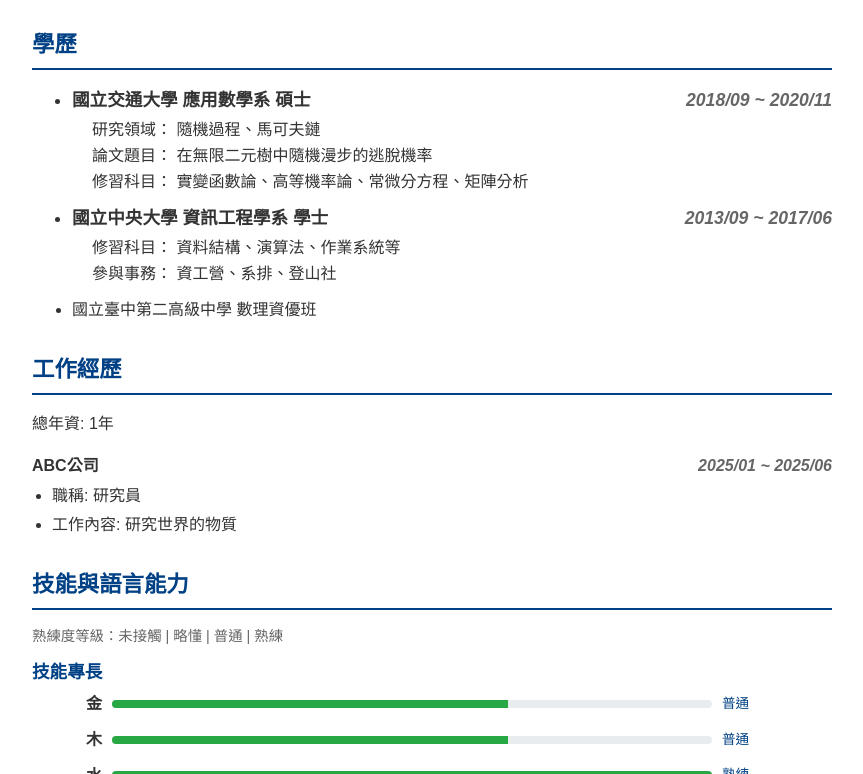
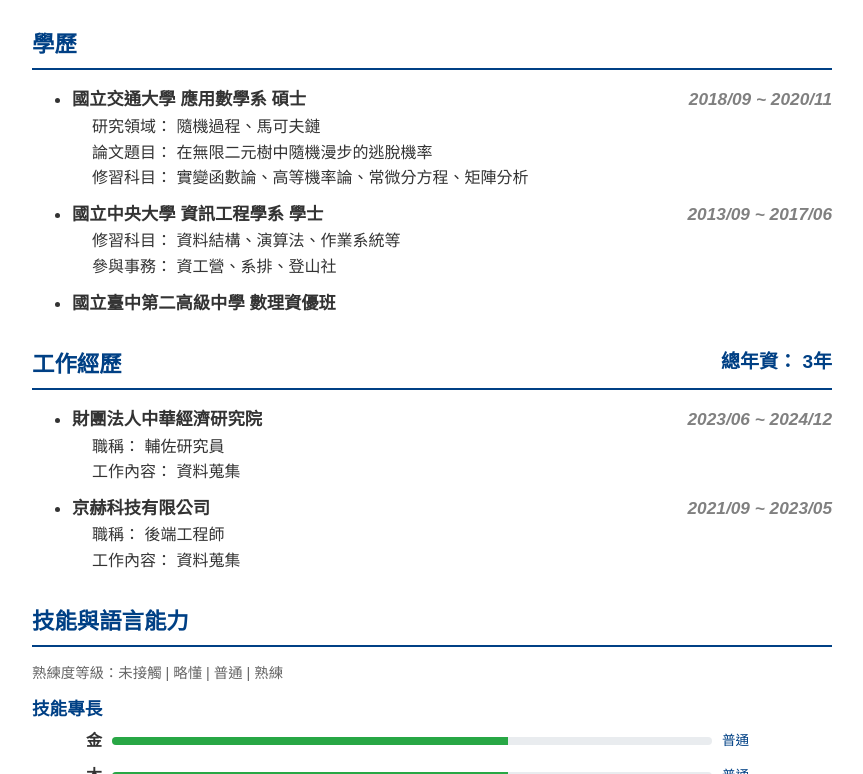
Before and after one commit to s911128/s911128.github.io, a plain HTML site: page index.html in a window 1280 px wide. Shown: the part 562-1336 px from the top of the page, without its empty margins (208-1071 px from the left). Drawn offline with Linux system fonts and the light colour scheme.

Commit message:
完成學歷與工作經歷的排版

```diff
--- a/index.html
+++ b/index.html
@@ -87,33 +87,29 @@
         /* 3. 學歷、經歷的內容排版 */
 
         .important {
-            font-size: 1.1em;
+            font-size: 1.08em;
             font-weight: bold;
         }
 
         .item-period {
             font-size: 1em;
             font-style: italic;
-            color: #666;
+            color: gray;
             float: right;
         }
 
-        .education-item {
-            margin: 3px 0 10px 20px;
+        .contect-item {
+            margin: 0 0 10px 20px;
         }
 
-        .education-item p{
+        .contect-item p{
             margin: 0;
         }
 
-        .experience-item ul {
-            list-style-type: disc;
-            margin: 5px 0 10px 20px;
-            padding: 0;
-        }
-
-        .experience-item li {
-            margin-bottom: 3px;
+        #seniority {
+            font-size: 0.85em;
+            color: #004085;
+            float: right;
         }
 
         /* --- 4. 技能專長長條圖 (單行呈現) --- */
@@ -248,33 +244,34 @@
         <section class="section-content">
             <ul>
                 <li class="important">國立交通大學 應用數學系 碩士<span class="item-period">2018/09 ~ 2020/11</span></li>
-                <div class="education-item">
+                <div class="contect-item">
                     <p>研究領域： 隨機過程、馬可夫鏈</p>
                     <p>論文題目： 在無限二元樹中隨機漫步的逃脫機率</p>
                     <p>修習科目： 實變函數論、高等機率論、常微分方程、矩陣分析</p>
                 </div>
                 <li class="important">國立中央大學 資訊工程學系 學士<span class="item-period">2013/09 ~ 2017/06</span></li>
-                <div class="education-item">
+                <div class="contect-item">
                     <p>修習科目： 資料結構、演算法、作業系統等</p>
                     <p>參與事務： 資工營、系排、登山社</p>
                 </div>
-                <li>國立臺中第二高級中學 數理資優班</li>
+                <li class="important">國立臺中第二高級中學 數理資優班</li>
             </ul>
         </section>
 
-        <div class="section-title">工作經歷</div>
+        <div class="section-title">工作經歷<span id="seniority">總年資： 3年</span></div>
         <section class="section-content">
-            <p>總年資: 1年</p>
-            <div class="experience-item">
-                <p style="font-weight: bold; margin-bottom: 5px;">
-                    ABC公司
-                    <span class="item-period">2025/01 ~ 2025/06</span>
-                </p>
-                <ul>
-                    <li>職稱: 研究員</li>
-                    <li>工作內容: 研究世界的物質</li>
-                </ul>
-            </div>
+            <ul>
+                <li class="important">財團法人中華經濟研究院<span class="item-period">2023/06 ~ 2024/12</span></li>
+                <div class="contect-item">
+                    <p>職稱： 輔佐研究員</p>
+                    <p>工作內容： 資料蒐集</p>
+                </div>
+                <li class="important">京赫科技有限公司<span class="item-period">2021/09 ~ 2023/05</span></li>
+                <div class="contect-item">
+                    <p>職稱： 後端工程師</p>
+                    <p>工作內容： 資料蒐集</p>
+                </div>
+            </ul>
         </section>
 
         <div class="section-title">技能與語言能力</div>
```
